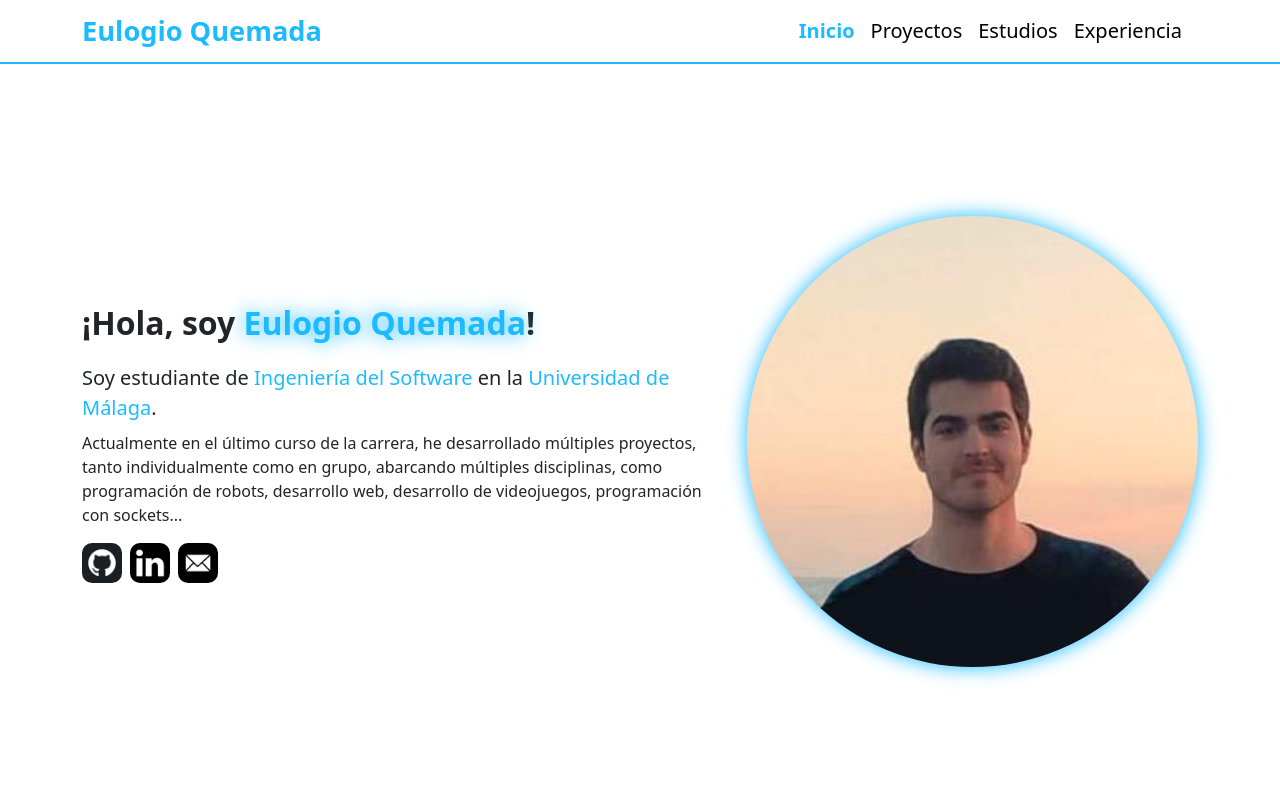
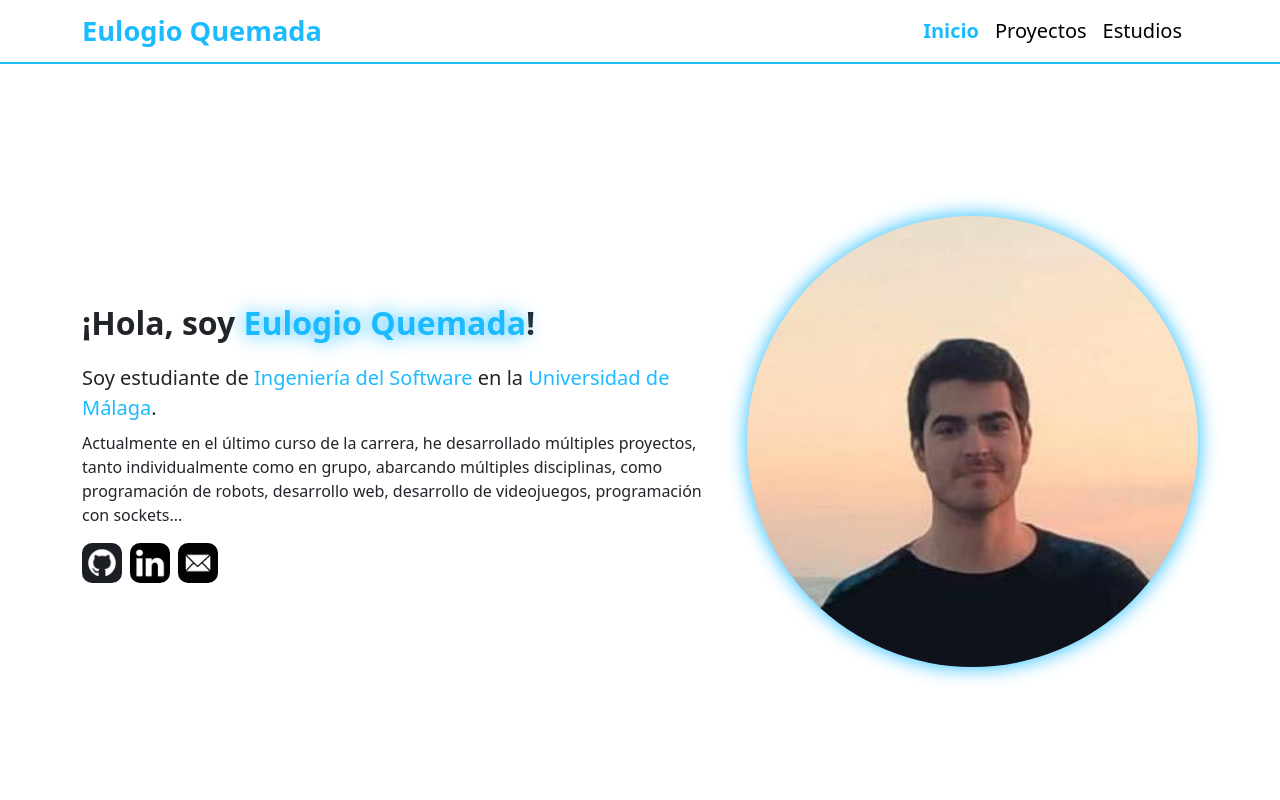
Before and after one commit to eulogioqt/eulogioqt.github.io, a React (Vite) app: page / in a window 1280 px wide. Shown: the top 800 px of the page. Built offline with nearby package versions, Linux system fonts and the light colour scheme.

Commit message:
Hide Experiencia (Meanwhile)

```diff
--- a/src/pages/app/App.jsx
+++ b/src/pages/app/App.jsx
@@ -17,7 +17,7 @@ const App = () => {
             <Inicio />
             <Proyectos />
             <Estudios />
-            <Experiencia />
+            {false && <Experiencia />}
         </>
     )
 }
--- a/src/pages/app/components/Header.jsx
+++ b/src/pages/app/components/Header.jsx
@@ -45,7 +45,7 @@ const Header = () => {
                         <a className="nav-link" href="#inicio">Inicio</a>
                         <a className="nav-link" href="#proyectos">Proyectos</a>
                         <a className="nav-link" href="#estudios">Estudios</a>
-                        <a className="nav-link" href="#experiencia">Experiencia</a>
+                        {false && <a className="nav-link" href="#experiencia">Experiencia</a>}
                     </div>
                 </div>
             </div>
```
